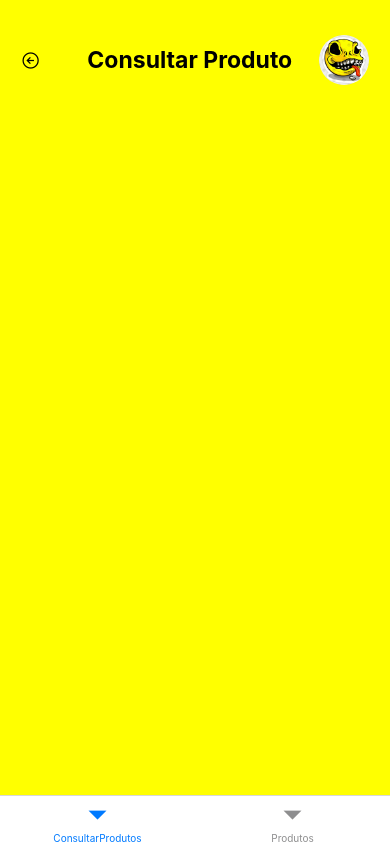
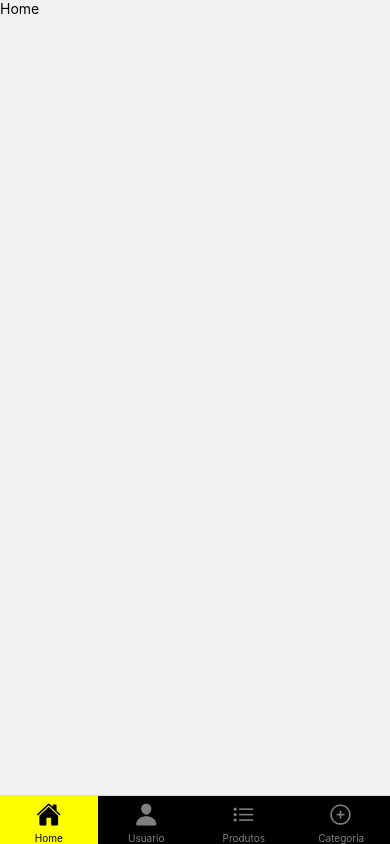
Before and after one commit to ThiagoBryan/React-Native-Serratec, a React Native app in the folder ecommerceThiago/: screen /ConsultarProdutos in a window 390 px wide. Built offline with nearby package versions, Linux system fonts and the light colour scheme.

Commit message:
estilo Tab Bar

```diff
--- a/ecommerceThiago/components/icones/index.js
+++ b/ecommerceThiago/components/icones/index.js
@@ -2,15 +2,49 @@ import * as React from "react";
 import { createBottomTabNavigator } from "@react-navigation/bottom-tabs";
 import ConsultarProdutos from "../../src/sreens/ConsultarProdutos";
 import Produtos from "../../src/sreens/Produtos";
+import Ionicons from "react-native-vector-icons/Ionicons";
+import Home from "../../src/sreens/Home";
+import Categoria from "../../src/sreens/Categoria";
+import Usuario from "./../../src/sreens/Usuario/index";
 
 const Tab = createBottomTabNavigator();
 
 export default function TabBar() {
   return (
-    <Tab.Navigator>
+    <Tab.Navigator
+      screenOptions={({ route }) => ({
+        tabBarIcon: ({ focused, color, size }) => {
+          let iconName;
+
+          if (route.name === "Home") {
+            iconName = focused ? "home" : "home-outline";
+          } else if (route.name === "Usuario") {
+            iconName = focused ? "person" : "person";
+          } else if (route.name === "Produtos") {
+            iconName = focused ? "list" : "list-outline";
+          } else if (route.name === "Categoria") {
+            iconName = focused ? "add-circle" : "add-circle-outline";
+          }
+
+          // You can return any component that you like here!
+          return <Ionicons name={iconName} size={size} color={color} />;
+        },
+        tabBarActiveTintColor: "black",
+        tabBarInactiveTintColor: "gray",
+        tabBarActiveBackgroundColor: "yellow",
+        tabBarInactiveBackgroundColor: "black",
+      })}
+    >
       <Tab.Screen
-        name="ConsultarProdutos"
-        component={ConsultarProdutos}
+        name="Home"
+        component={Home}
+        options={{
+          headerShown: false,
+        }}
+      />
+      <Tab.Screen
+        name="Usuario"
+        component={Usuario}
         options={{
           headerShown: false,
         }}
@@ -22,6 +56,14 @@ export default function TabBar() {
           headerShown: false,
         }}
       />
+
+      <Tab.Screen
+        name="Categoria"
+        component={Categoria}
+        options={{
+          headerShown: false,
+        }}
+      />
     </Tab.Navigator>
   );
 }
--- /dev/null
+++ b/ecommerceThiago/src/sreens/Categoria/index.js
@@ -0,0 +1,13 @@
+import React from "react";
+import { View ,Text } from "react-native";
+
+
+const Categoria = () => {
+  return (
+    <View>
+      <Text>Categoria</Text>
+    </View>
+  );
+};
+
+export default Categoria;
--- a/ecommerceThiago/src/sreens/ConsultarProdutos/index.js
+++ b/ecommerceThiago/src/sreens/ConsultarProdutos/index.js
@@ -15,7 +15,7 @@ const ConsultarProdutos = () => {
         <TouchableOpacity>
         <Ionicons name="arrow-back-circle-outline" size={20} color="black" />
         </TouchableOpacity>
-        <Title>Consultar Produto </Title>
+        <Title>Consultar Produtos</Title>
         <Imagem source={require("../../../assets/Logo.jpg")} />
       </Header>
       </Container>
--- /dev/null
+++ b/ecommerceThiago/src/sreens/Home/index.js
@@ -0,0 +1,13 @@
+import React from "react";
+import { View ,Text } from "react-native";
+
+
+const Home = () => {
+  return (
+    <View>
+      <Text>Home</Text>
+    </View>
+  );
+};
+
+export default Home;
--- /dev/null
+++ b/ecommerceThiago/src/sreens/Usuario/index.js
@@ -0,0 +1,13 @@
+import React from "react";
+import { View ,Text } from "react-native";
+
+
+const Usuario = () => {
+  return (
+    <View>
+      <Text>Usuario</Text>
+    </View>
+  );
+};
+
+export default Usuario;
```
